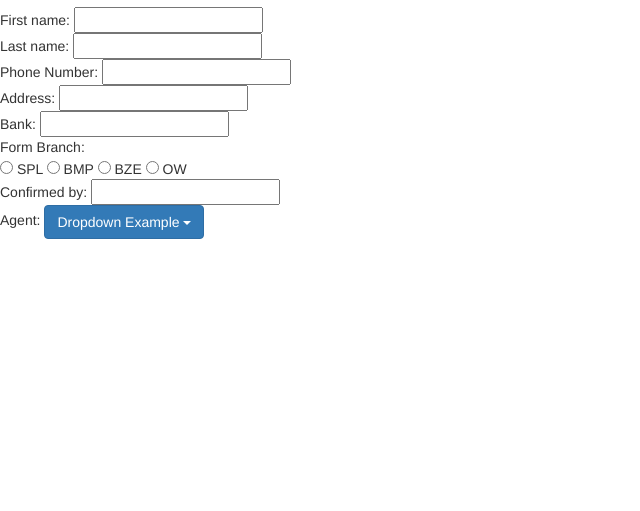
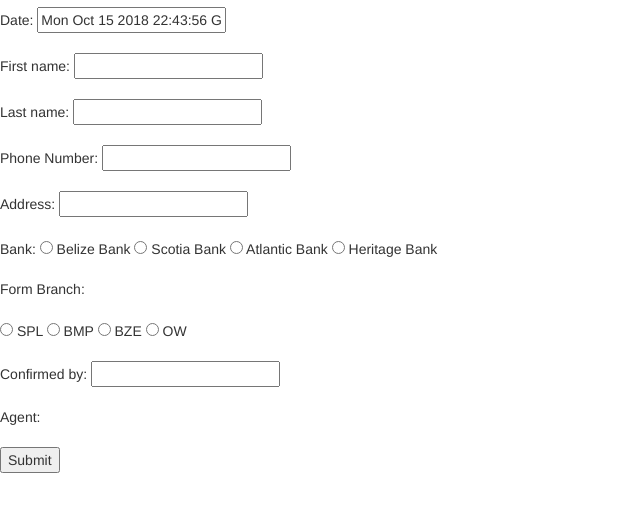
Before and after one commit to henryayuso/deposit, a plain HTML site: page deposit.html in a window 1280 px wide. Shown: the part 63-574 px from the top of the page, without its empty margins (0-640 px from the left). Drawn offline with nearby package versions, Linux system fonts and the light colour scheme.

Commit message:
Update deposit.html

```diff
--- a/deposit.html
+++ b/deposit.html
@@ -14,25 +14,31 @@
 <h1>Deposit Confirmation</h1>
 
 <from>
-First name: <input type="text" name="firstname"> <br>
-Last name: <input type="text" name="lastname"> <br>
-Phone Number: <input type="text" name="phone"> <br>
-Address: <input type="text" name="address"> <br>
-Bank: <input type="text" name="bank"> <br>
-Form Branch: <br>
-<input type="radio" name="spl"> SPL
-<input type="radio" name="bmp"> BMP
-<input type="radio" name="bze"> BZE
-<input type="radio" name="ow"> OW <br>
-Confirmed by: <input type="text" name="confirmed"> <br>
-Agent:
-    <button class="btn btn-primary dropdown-toggle" type="button" data-toggle="dropdown">Dropdown Example
-    <span class="caret"></span></button>
-      <ul class="dropdown-menu">
-      <li><a href="#">HTML</a></li>
-      <li><a href="#">CSS</a></li>
-      <li><a href="#">JavaScript</a></li>
-    </ul>
+Date: <input id="date" name="date"> <br><br>
+
+<script type="text/javascript">
+  document.getElementById('date').value = Date();
+</script>
+
+First name: <input type="text" name="firstname"> <br><br>
+Last name: <input type="text" name="lastname"> <br><br>
+Phone Number: <input type="text" name="phone"> <br><br>
+Address: <input type="text" name="address"> <br><br>
+Bank:
+	<input type="radio" name="BBL"> Belize Bank
+		<input type="radio" name="BNS"> Scotia Bank
+			<input type="radio" name="ABL"> Atlantic Bank
+				<input type="radio" name="HBL"> Heritage Bank
+
+ <br><br>
+Form Branch: <br><br>
+	<input type="radio" name="spl"> SPL
+		<input type="radio" name="bmp"> BMP
+			<input type="radio" name="bze"> BZE
+				<input type="radio" name="ow"> OW <br><br>
+Confirmed by: <input type="text" name="confirmed"> <br><br>
+Agent: <inpu type="test" name="angent">  <br><br>
+ <input type="submit">
 </form>
 
 </body>
```
